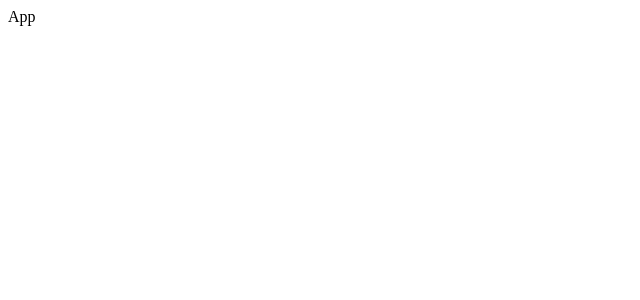
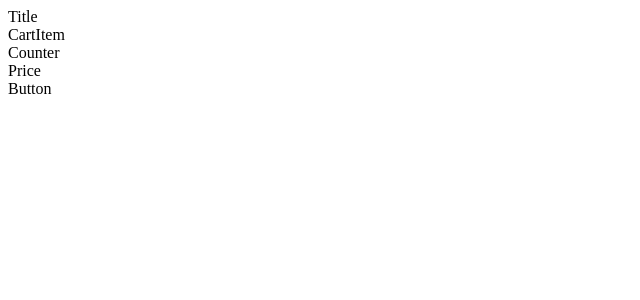
Before and after one commit to eobcre/shopping-card, a React (Vite) app: page / in a window 1280 px wide. Shown: the top 300 px of the page, without its empty margins (0-640 px from the left). Built offline with nearby package versions, Linux system fonts and the light colour scheme.

Commit message:
placed components

```diff
--- a/src/App.tsx
+++ b/src/App.tsx
@@ -1,5 +1,21 @@
+import Title from './components/Title';
+import CartItem from './components/CartItem';
+import Counter from './components/Counter';
+import Price from './components/Price';
+import Button from './components/Button';
+
 const App = () => {
-  return <div>App</div>;
+  return (
+    <div>
+      <div>
+        <Title />
+        <CartItem />
+        <Counter />
+        <Price />
+        <Button />
+      </div>
+    </div>
+  );
 };
 
 export default App;
```
